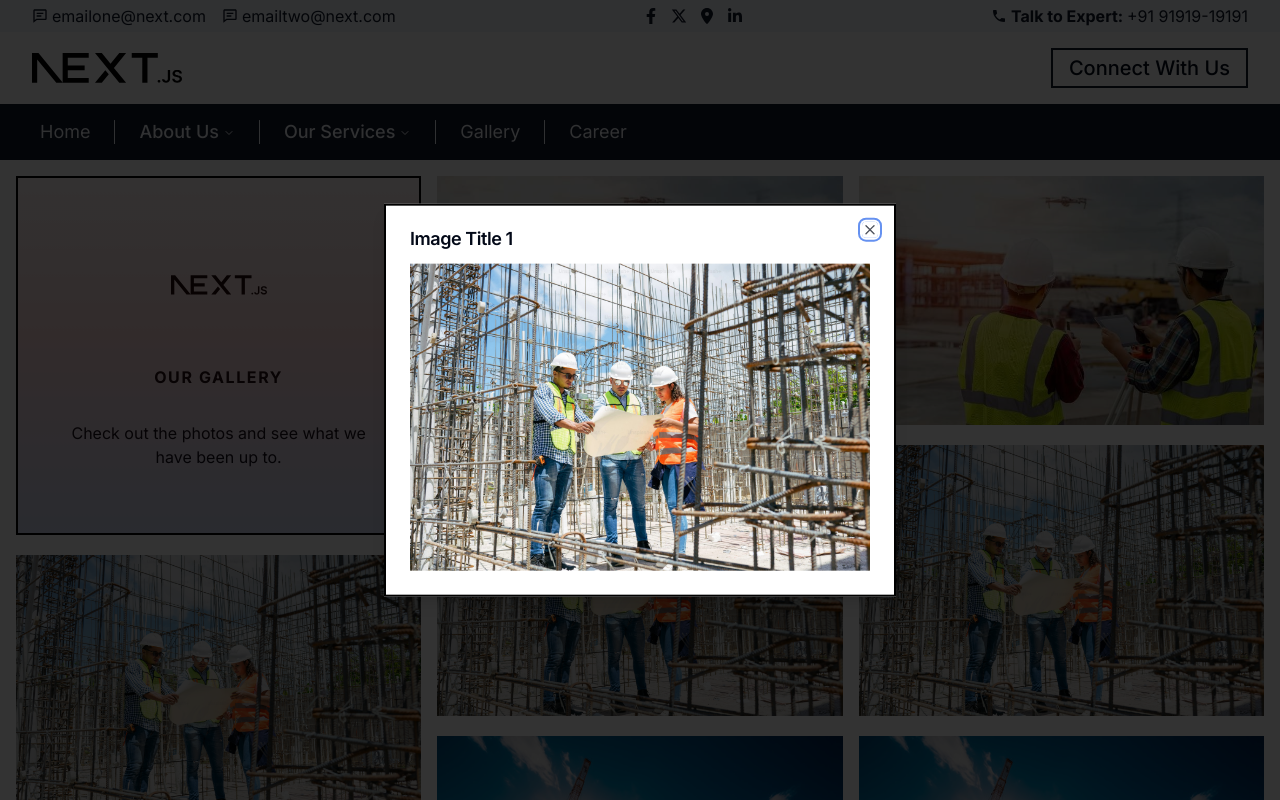
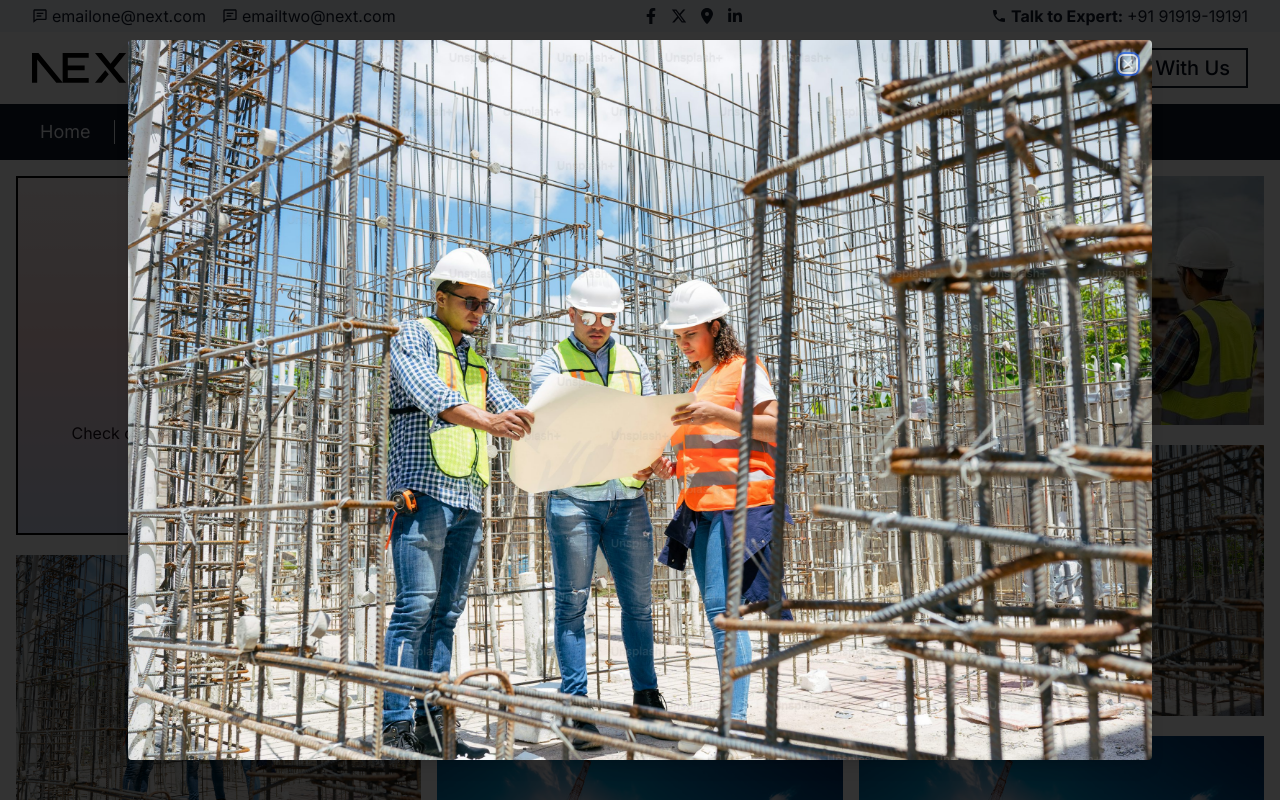
Before and after one commit to PrimeOnPeaSea/Website-Template-for-a-Company-, a Next.js app: page /gallery in a window 1280 px wide. Both pictures are taken after a click on the button 218 px from the left and 690 px from the top of the page. Shown: the top 800 px of the page. Built offline with nearby package versions, Linux system fonts and the light colour scheme.

Commit message:
Gallery Layoiut Updated

```diff
--- a/src/app/gallery/page.tsx
+++ b/src/app/gallery/page.tsx
@@ -2,9 +2,7 @@ import Image from "next/image";
 import {
   Dialog,
   DialogContent,
-  DialogFooter,
-  DialogHeader,
-  DialogTitle,
+  DialogClose,
   DialogTrigger,
 } from "@/components/ui/dialog";
 
@@ -120,27 +118,23 @@ const Gallery = () => {
         </div>
         {images.map((image, index) => (
           <Dialog key={index}>
-            <DialogTrigger className="after:content group relative mb-5 block w-full cursor-zoom-in after:pointer-events-none after:absolute after:inset-0 after:  after:shadow-highlight overflow-hidden">
+            <DialogTrigger className="relative mb-5 block w-full cursor-zoom-in group z-10 hover:z-[100]">
               <Image
                 alt={image.alt}
-                className="group-hover:scale-110 transform brightness-90 transition will-change-auto group-hover:brightness-110 "
+                className="group-hover:scale-125 transition-transform duration-200"
                 src={image.src}
                 width={720}
                 height={480}
               />
             </DialogTrigger>
-            <DialogContent className="rounded-none border-black border-2">
-              <DialogHeader>
-                <DialogTitle>{image.title}</DialogTitle>
-              </DialogHeader>
-              <DialogFooter>
-                <Image
+            <DialogContent className="rounded text-white bg-transparent min-h-[90dvh] p-0 m-auto max-w-[80vw] border-none">
+               <Image
                   alt={image.alt}
                   src={image.src}
+                  className="rounded w-full h-full aspect-video object-cover"
                   width={1920}
                   height={1080}
                 />
-              </DialogFooter>
             </DialogContent>
           </Dialog>
         ))}
```
